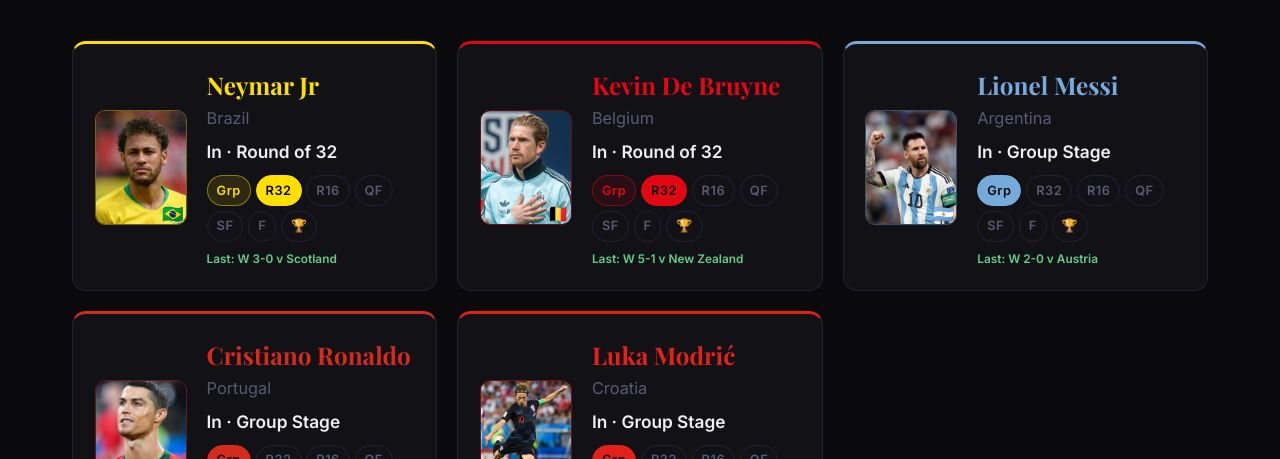
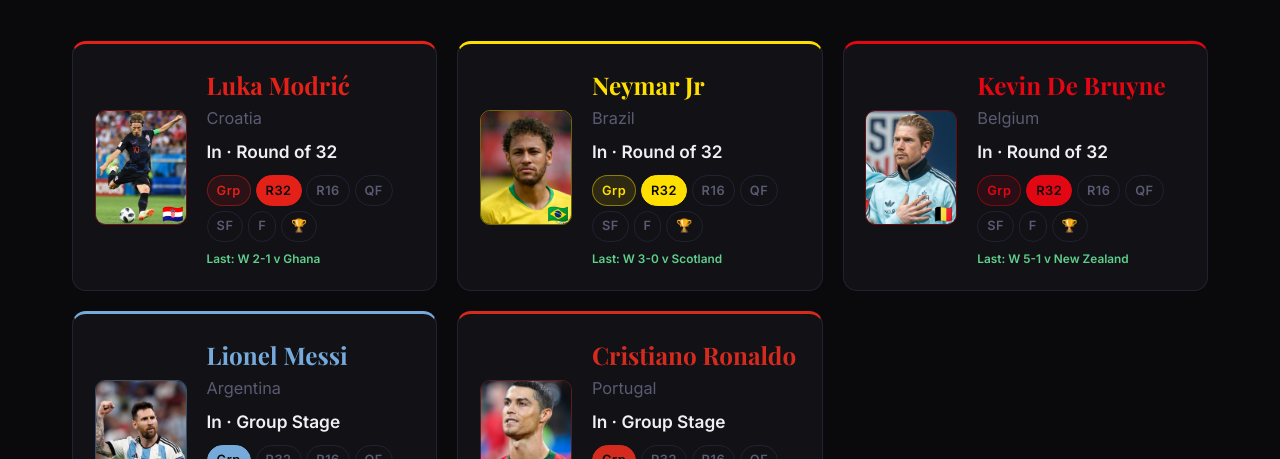
Before and after one commit to sportslegacy/finalchapter, a Next.js app: page /status in a window 1280 px wide. Shown: the part 341-800 px from the top of the page. Built offline with nearby package versions, Linux system fonts and the light colour scheme; no server answers; a web font is replaced by a local one.

Commit message:
result: auto-update legend match result(s)

```diff
--- a/data/autoUpdate.js
+++ b/data/autoUpdate.js
@@ -1 +1 @@
-export const autoUpdate = { updatedAt: "2026-06-27T05:05:21.000Z" };
+export const autoUpdate = { updatedAt: "2026-06-27T23:03:41.000Z" };
--- a/data/players.js
+++ b/data/players.js
@@ -407,15 +407,15 @@ export const players = [
     worldCupApps: 19,
     wc2026: {
       group: "L",
-      status: { stage: "group", alive: true, note: "First win — 1-0 past Panama; Croatia climb to 3rd, still chasing a Round of 32 berth. Next: Ghana, Jun 27" },
+      status: { stage: "r32", alive: true, note: "Croatia beat Ghana 2-1 — Modrić's corner teed up Vlašić's late winner (Sučić opened); Croatia finish 2nd in Group L and into the Round of 32 (Jun 28+)" },
       groupTeams: ["England", "Croatia", "Ghana", "Panama"],
       groupTable: {
-        asOf: "Jun 23",
+        asOf: "Jun 27",
         teams: [
-          { name: "England", played: 2, points: 4 },
-          { name: "Ghana", played: 2, points: 4 },
-          { name: "Croatia", played: 2, points: 3 },
-          { name: "Panama", played: 2, points: 0 },
+          { name: "England", played: 3, points: 7 },
+          { name: "Croatia", played: 3, points: 6 },
+          { name: "Ghana", played: 3, points: 4 },
+          { name: "Panama", played: 3, points: 0 },
         ],
       },
       matches: [
@@ -444,6 +444,7 @@ export const players = [
           kickoffUtc: "2026-06-27T21:00:00.000Z",
           venue: "Lincoln Financial Field",
           city: "Philadelphia, PA",
+          result: { outcome: "W", score: "2-1", scorers: "Modrić assist · Vlašić 83′, Sučić 31′" },
         },
       ],
       storyline:
```
